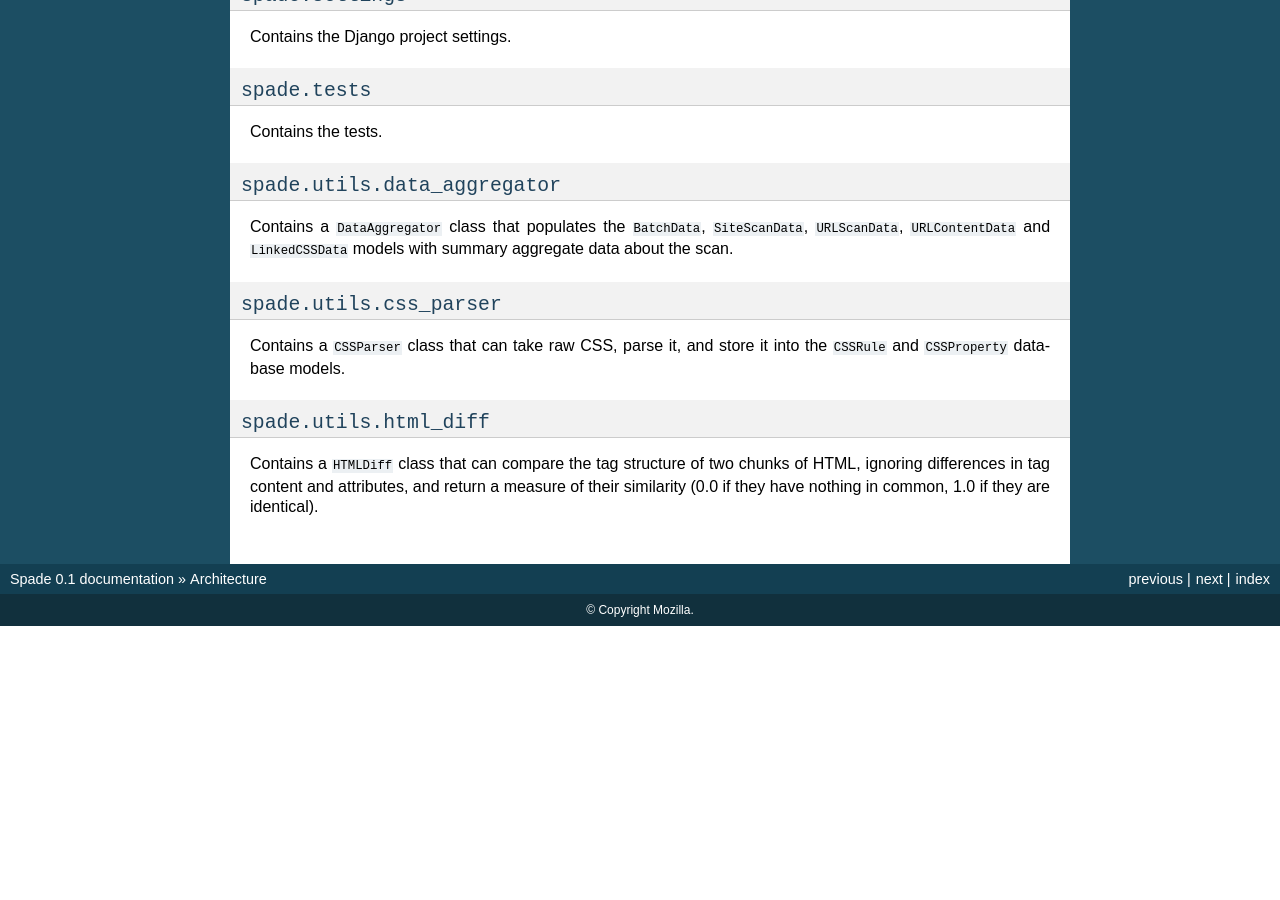
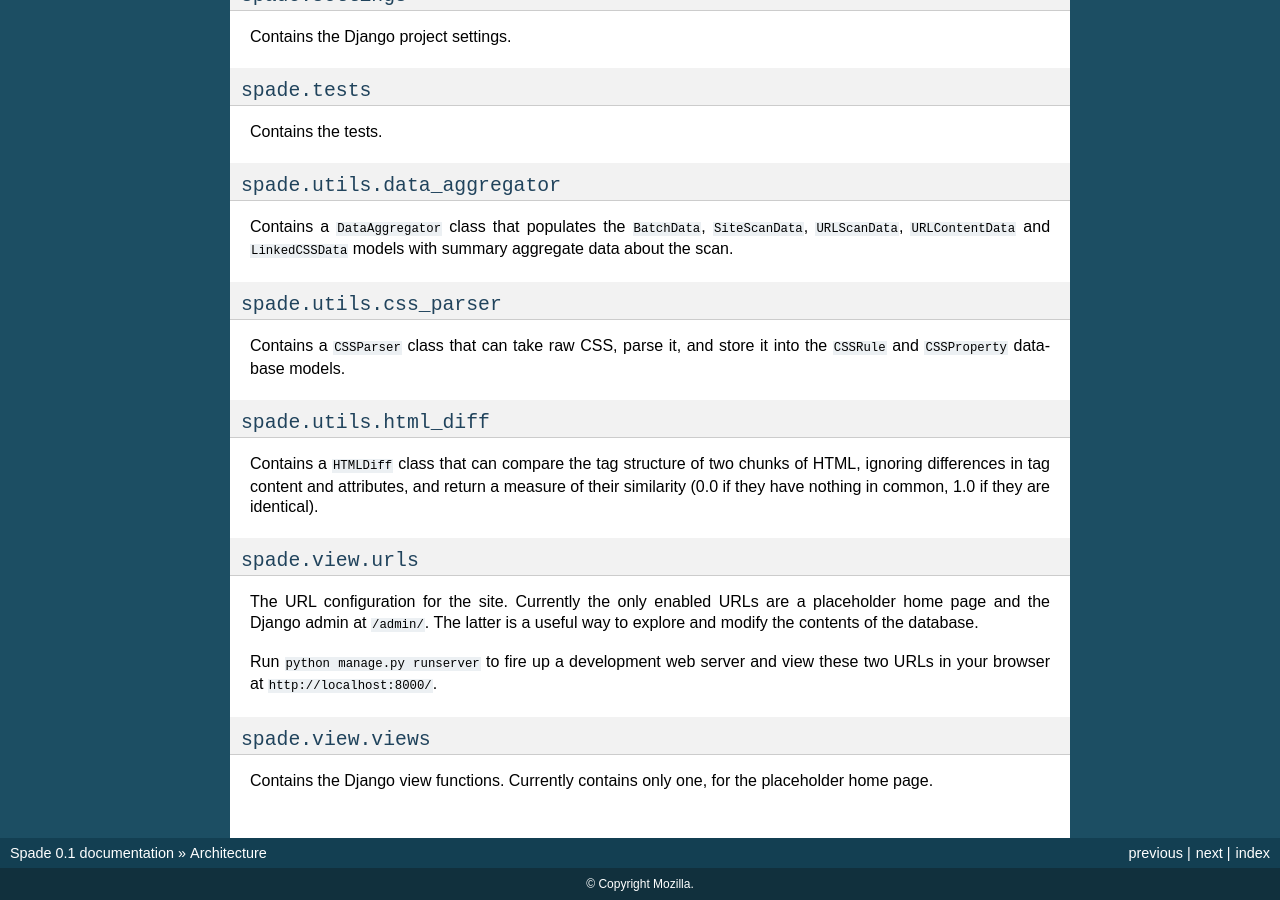
Before and after one commit to mozilla/spade, a Sphinx documentation site: the page built from docs/architecture.rst, in a window 1280 px wide and 900 px high, scrolled down 1073 px. Built offline with Sphinx 7.4.7, drawn with Linux system fonts in a browser that asks for light colours; before the commit the page ends 1699 px from its top, so only the background shows below that; some of the changed text lies outside the part shown.

Commit message:
Add to architecture docs.

```diff
--- a/docs/architecture.rst
+++ b/docs/architecture.rst
@@ -94,3 +94,20 @@ Contains a ``HTMLDiff`` class that can compare the tag structure of two chunks
 of HTML, ignoring differences in tag content and attributes, and return a
 measure of their similarity (0.0 if they have nothing in common, 1.0 if they
 are identical).
+
+
+``spade.view.urls``
+-------------------
+
+The URL configuration for the site. Currently the only enabled URLs are a
+placeholder home page and the Django admin at ``/admin/``. The latter is a
+useful way to explore and modify the contents of the database.
+
+Run ``python manage.py runserver`` to fire up a development web server and view
+these two URLs in your browser at ``http://localhost:8000/``.
+
+
+``spade.view.views``
+--------------------
+
+Contains the Django view functions. Currently contains only one, for the placeholder home page.
```
